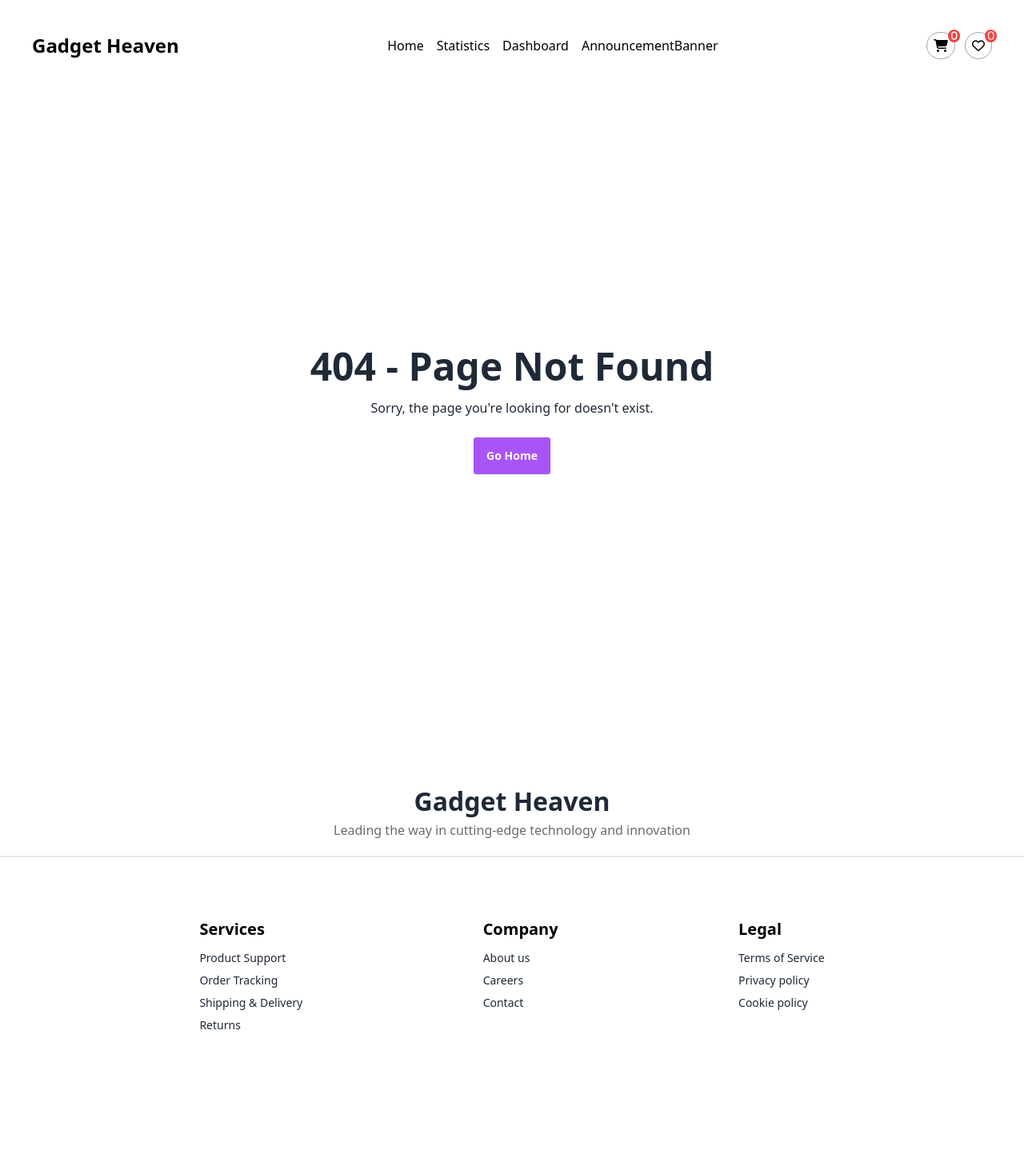
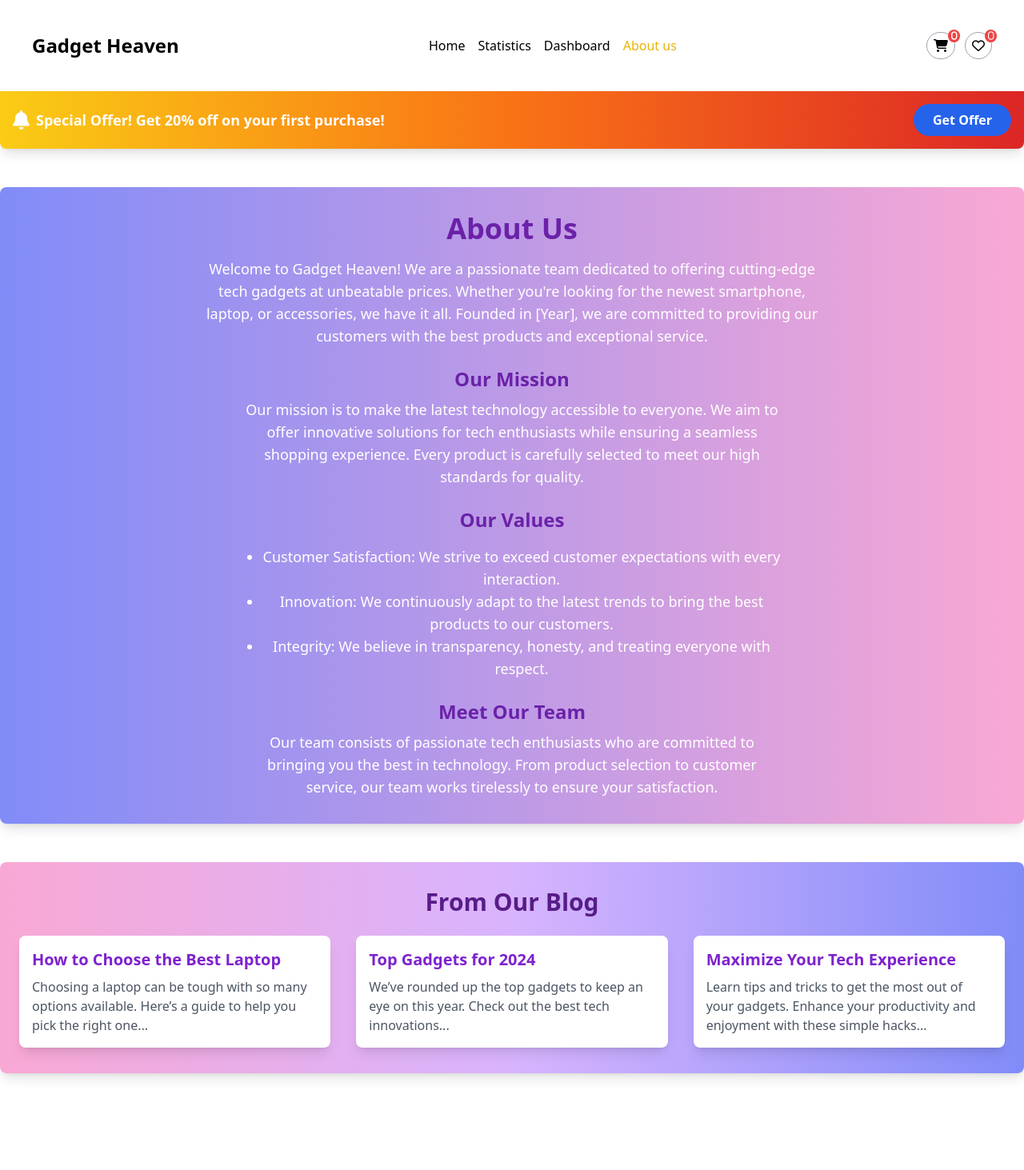
Before and after one commit to programming-hero-web-course-4/b10a8-gadget-heaven-Tarikuzzaman12, a React (Vite) app: page /aboutUs in a window 1280 px wide. Shown: the top 1463 px of the page at 80% size. Before the commit the page ends 1332 px from the top, so only its background shows below. Built offline with nearby package versions, Linux system fonts and the light colour scheme.

Commit message:
update the redme  file and another some file

```diff
--- a/package.json
+++ b/package.json
@@ -17,6 +17,7 @@
     "react-helmet-async": "^2.0.5",
     "react-router-dom": "^6.27.0",
     "react-toastify": "^10.0.6",
+    "recharts": "^2.13.3",
     "sort-by": "^1.2.0"
   },
   "devDependencies": {
--- a/src/components/Navbar.jsx
+++ b/src/components/Navbar.jsx
@@ -60,10 +60,10 @@ const Navbar = ({ cartCount, wishlistCount }) => {
                             Dashboard
                         </NavLink>
                         <NavLink
-                            to="/announcementbanner"
+                            to="/aboutUs"
                             className={({ isActive }) => (isActive ? 'text-yellow-500' : 'hover:text-gray-300')}
                         >
-                            AnnouncementBanner
+                           About us
                         </NavLink>
                     </ul>
 
--- a/src/main.jsx
+++ b/src/main.jsx
@@ -55,7 +55,7 @@ const router = createBrowserRouter([
         element: <Statictics></Statictics>,
       },
       {
-        path: '/announcementBanner',
+        path: '/aboutUs',
         element: <AnnouncementBanner></AnnouncementBanner>,
       },
       {
--- a/src/pages/AnnouncementBanner.jsx
+++ b/src/pages/AnnouncementBanner.jsx
@@ -1,31 +1,81 @@
 import { useState } from "react";
 import { Helmet } from "react-helmet-async";
 import { useNavigate } from "react-router-dom";
+
 const AnnouncementBanner = () => {
     const [isVisible, setIsVisible] = useState(true);
     const navigate = useNavigate();
 
-
     const handleClose = () => {
         setIsVisible(false);
-        navigate('/'); //
     };
 
     return (
-        isVisible && (
-            <div className="w-full bg-yellow-600 text-white p-4 flex justify-between items-center z-50 shadow-lg">
+        <div>
+            {/* Announcement Banner */}
+            {isVisible && (
+                <div className="w-full bg-gradient-to-r from-yellow-400 via-orange-500 to-red-600 text-white p-4 flex justify-between items-center z-50 shadow-lg rounded-b-lg">
                     <Helmet>
                         <title>Gadget Heaven | Announcement-Banner</title>
                     </Helmet>
                     <div className="flex items-center space-x-2">
-                    <i className="fas fa-bell"></i>
-                    <p className="text-lg">Special Offer! Get 20% off on your first purchase!</p>
+                        <i className="fas fa-bell text-2xl"></i>
+                        <p className="text-lg font-semibold">Special Offer! Get 20% off on your first purchase!</p>
                     </div>
-                <button onClick={handleClose} className="text-white font-bold px-4 py-1 rounded-full bg-red-500 hover:bg-red-700">
+                    <button onClick={handleClose} className="text-white font-bold px-6 py-2 rounded-full bg-blue-600 hover:bg-blue-700 transition duration-300">
                         Get Offer
                     </button>
                 </div>
-        )
+            )}
+
+            {/* About Us Section */}
+            <section className="my-12 px-6 py-8 bg-gradient-to-r from-indigo-400 to-pink-300 rounded-lg shadow-lg">
+                <h2 className="text-4xl font-bold text-center text-purple-800">About Us</h2>
+                <p className="mt-4 text-lg text-center max-w-3xl mx-auto text-white">
+                    Welcome to Gadget Heaven! We are a passionate team dedicated to offering cutting-edge tech gadgets at unbeatable prices.
+                    Whether you're looking for the newest smartphone, laptop, or accessories, we have it all.
+                    Founded in [Year], we are committed to providing our customers with the best products and exceptional service.
+                </p>
+
+                <h3 className="text-2xl font-semibold text-center mt-6 text-purple-800">Our Mission</h3>
+                <p className="mt-2 text-lg text-center max-w-2xl mx-auto text-white">
+                    Our mission is to make the latest technology accessible to everyone. We aim to offer innovative solutions for tech enthusiasts
+                    while ensuring a seamless shopping experience. Every product is carefully selected to meet our high standards for quality.
+                </p>
+
+                <h3 className="text-2xl font-semibold text-center mt-6 text-purple-800">Our Values</h3>
+                <ul className="mt-4 text-lg text-center max-w-2xl mx-auto list-disc pl-6 text-white">
+                    <li>Customer Satisfaction: We strive to exceed customer expectations with every interaction.</li>
+                    <li>Innovation: We continuously adapt to the latest trends to bring the best products to our customers.</li>
+                    <li>Integrity: We believe in transparency, honesty, and treating everyone with respect.</li>
+                </ul>
+
+                <h3 className="text-2xl font-semibold text-center mt-6 text-purple-800">Meet Our Team</h3>
+                <p className="mt-2 text-lg text-center max-w-2xl mx-auto text-white">
+                    Our team consists of passionate tech enthusiasts who are committed to bringing you the best in technology.
+                    From product selection to customer service, our team works tirelessly to ensure your satisfaction.
+                </p>
+            </section>
+
+            {/* Blog Section */}
+            <section className="my-12 px-6 py-8 bg-gradient-to-r from-pink-300 via-purple-300 to-indigo-400 rounded-lg shadow-lg">
+                <h2 className="text-3xl font-bold text-center text-purple-900">From Our Blog</h2>
+                <div className="mt-6 grid md:grid-cols-2 lg:grid-cols-3 gap-8">
+                    <div className="bg-white p-4 shadow-lg rounded-lg hover:scale-105 transition duration-300">
+                        <h3 className="text-xl font-semibold text-purple-700">How to Choose the Best Laptop</h3>
+                        <p className="mt-2 text-gray-600">Choosing a laptop can be tough with so many options available. Here’s a guide to help you pick the right one...</p>
+                    </div>
+                    <div className="bg-white p-4 shadow-lg rounded-lg hover:scale-105 transition duration-300">
+                        <h3 className="text-xl font-semibold text-purple-700">Top Gadgets for 2024</h3>
+                        <p className="mt-2 text-gray-600">We’ve rounded up the top gadgets to keep an eye on this year. Check out the best tech innovations...</p>
+                    </div>
+                    <div className="bg-white p-4 shadow-lg rounded-lg hover:scale-105 transition duration-300">
+                        <h3 className="text-xl font-semibold text-purple-700">Maximize Your Tech Experience</h3>
+                        <p className="mt-2 text-gray-600">Learn tips and tricks to get the most out of your gadgets. Enhance your productivity and enjoyment with these simple hacks...</p>
+                    </div>
+                </div>
+            </section>
+        </div>
     );
 };
 
--- a/src/pages/Statictics.jsx
+++ b/src/pages/Statictics.jsx
@@ -1,13 +1,53 @@
 import { Helmet } from "react-helmet-async";
-
+import { ComposedChart, Area, Bar, XAxis, YAxis, CartesianGrid, Tooltip, Legend, ResponsiveContainer, LabelList } from 'recharts';
 
 const Statictics = () => {
+    const productData = [
+        { product_title: "iPhone SE 2023", price: 450 },
+        { product_title: "Asus ROG Zephyrus G14", price: 1200 },
+        { product_title: "Power Bank 20000mAh", price: 80 },
+        { product_title: "Dell XPS 13", price: 1500 },
+        { product_title: "Power Bank 10000mAh", price: 50 },
+        { product_title: "USB-C Hub", price: 60 },
+        { product_title: "Smart Watch Ultra", price: 350 },
+        { product_title: "Noise Cancelling Headphones", price: 150 },
+        { product_title: "Asus ZenBook 14", price: 950 },
+        { product_title: "HP Envy 15", price: 850 },
+        { product_title: "Smart Watch 4", price: 200 },
+        { product_title: "Lenovo Yoga 7i", price: 1200 },
+        { product_title: "HP Spectre x360", price: 750 },
+        { product_title: "iPhone 13", price: 699 }
+    ];
+
     return (
         <div>
             <Helmet>
-                <title>Gadget Heaven | Statictics</title>
+                <title>Gadget Heaven | Statistics</title>
             </Helmet>
-            <h2>this is statistics components</h2>
+            <div className="m-8 p-6 bg-white rounded-lg shadow-lg">
+                <h2 className="text-3xl font-semibold text-purple-600 mb-4">Product Price Statistics</h2>
+                <ResponsiveContainer width="100%" height={600}>
+                    <ComposedChart data={productData}>
+                        <CartesianGrid strokeDasharray="3 3" />
+                        <XAxis
+                            dataKey="product_title"
+                            angle={-45}
+                            textAnchor="end"
+                            interval={0}
+                            height={200}  // Adjusted height for better readability
+                            tick={{ fill: "#6b7280" }}
+                        />
+                        <YAxis yAxisId="left" orientation="left" tick={{ fill: "#6b7280" }} />
+                        <Tooltip />
+                        <Legend />
+
+                        <Area yAxisId="left" type="monotone" dataKey="price" fill="#c084fc" stroke="#9333ea" />
+                        <Bar yAxisId="left" dataKey="price" barSize={20} fill="#7c3aed">
+                            <LabelList dataKey="price" position="top" style={{ fill: "#6b7280" }} />
+                        </Bar>
+                    </ComposedChart>
+                </ResponsiveContainer>
+            </div>
         </div>
     );
 };
```
Also changed, not shown: 2 other files (tests, documents, lock files or other folders). Lines whose indentation alone changed are shown as unchanged.
